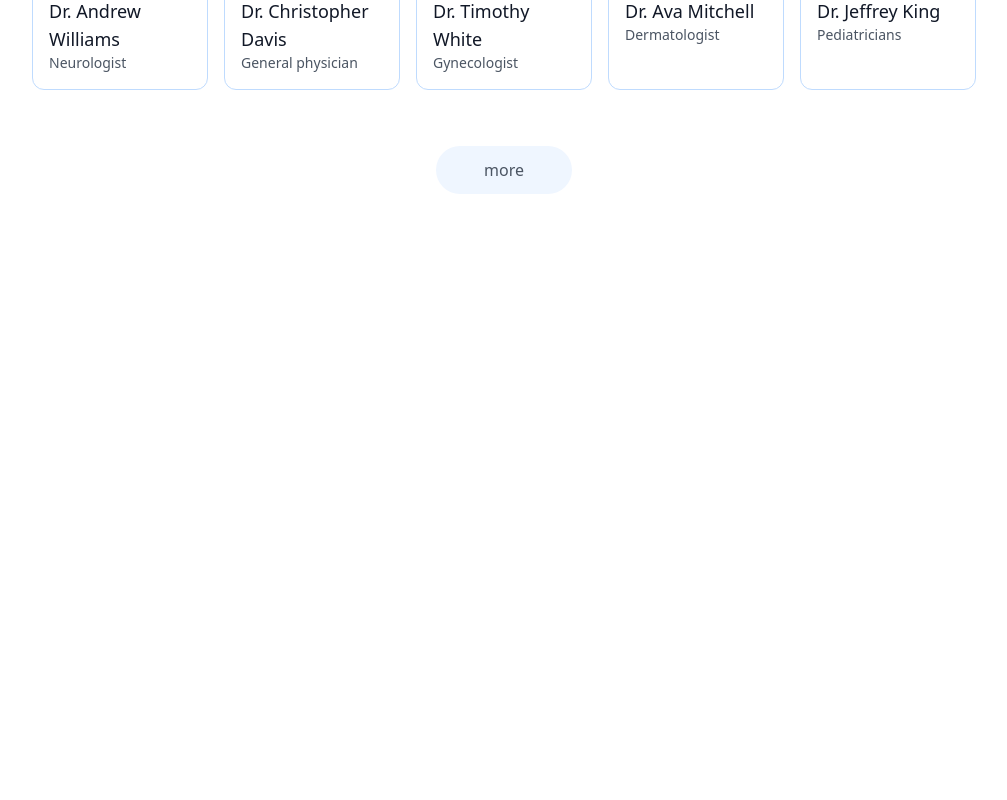
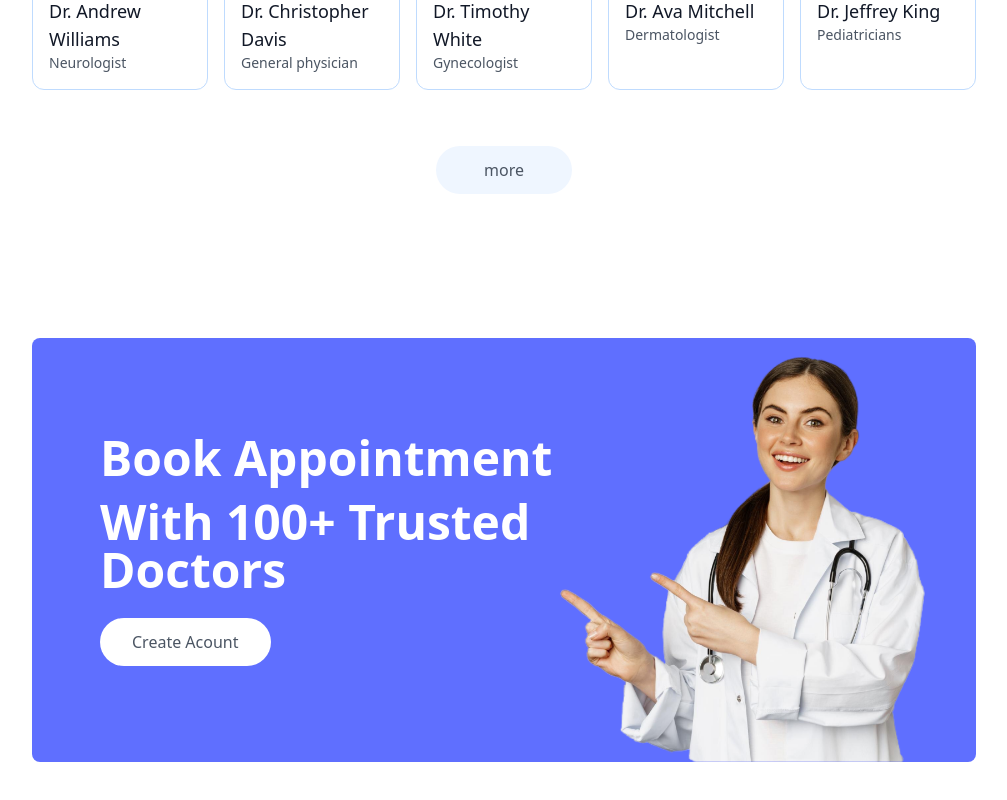
Before and after one commit to usamakhan-90/HMS, a React (Vite) app: page / in a window 1280 px wide. Shown: the part 1755-2555 px from the top of the page, without its empty margins (136-1143 px from the left). Before the commit the page ends 2013 px from the top, so only its background shows below. Built offline with nearby package versions, Linux system fonts and the light colour scheme.

Commit message:
Add Baneer component and integrate it into Home page

```diff
--- /dev/null
+++ b/src/components/Baneer.jsx
@@ -0,0 +1,27 @@
+import React from 'react'
+import { assets } from '../assets/assets'
+import { useNavigate } from 'react-router-dom'
+
+function Baneer() {
+    const navigate = useNavigate()
+  return (
+   <>
+   <div className='flex bg-primary rounded-lg px-6 sm:px-10 md:px-14 lg:px-12 my-20 md:mx-10'>
+
+    <div className='flex-1 py-8 sm:py-10 md:py-16 lg:py-24 lg:pl-5'>
+        <div className='text-xl sm:text-2xl md:text-3xl lg:text-5xl font-semibold text-white'>
+            <p>Book Appointment</p>
+            <p className='mt-4'>With 100+ Trusted Doctors</p>
+        </div>
+        <button onClick={()=>navigate("/login")} className='bg-white text-sm  sm:text-base text-gray-600 px-8 py-3 rounded-full mt-6 hover:scale-105 transition-all'>Create Acount</button>
+    </div>
+
+    <div className='hidden md:block md:w-1/2 lg:w-[370px] relative'>
+        <img className='w-full absolute bottom-0 right-0 max-w-md' src={assets.appointment_img} alt="" />
+    </div>
+   </div>
+   </>
+  )
+}
+
+export default Baneer
--- a/src/pages/Home.jsx
+++ b/src/pages/Home.jsx
@@ -2,6 +2,7 @@ import React from 'react'
 import Header from '../components/Header'
 import SpecialityMenu from '../components/SpecialityMenu'
 import TopDoctors from '../components/TopDoctors'
+import Baneer from '../components/Baneer'
 
 function Home() {
   return (
@@ -9,6 +10,7 @@ function Home() {
       <Header/>
       <SpecialityMenu/>
       <TopDoctors/>
+      <Baneer/>
     </div>
   )
 }
```
